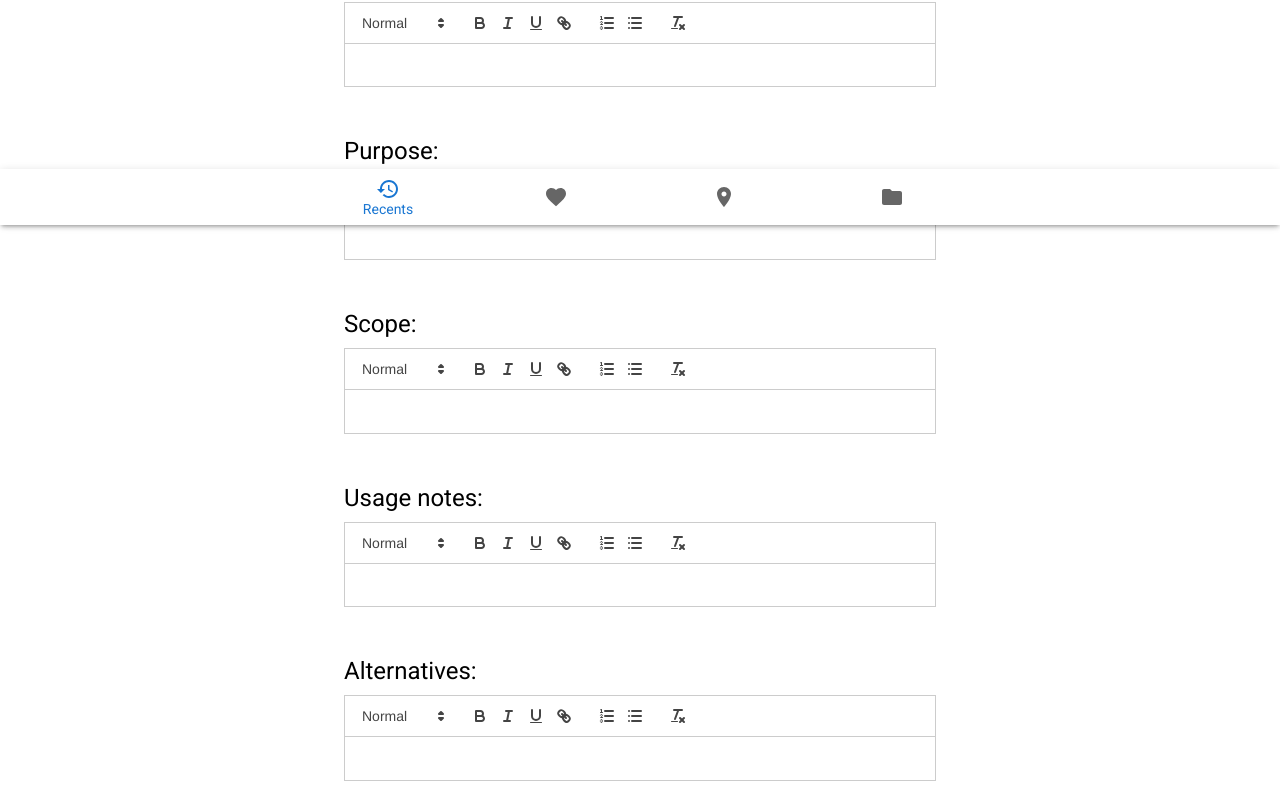
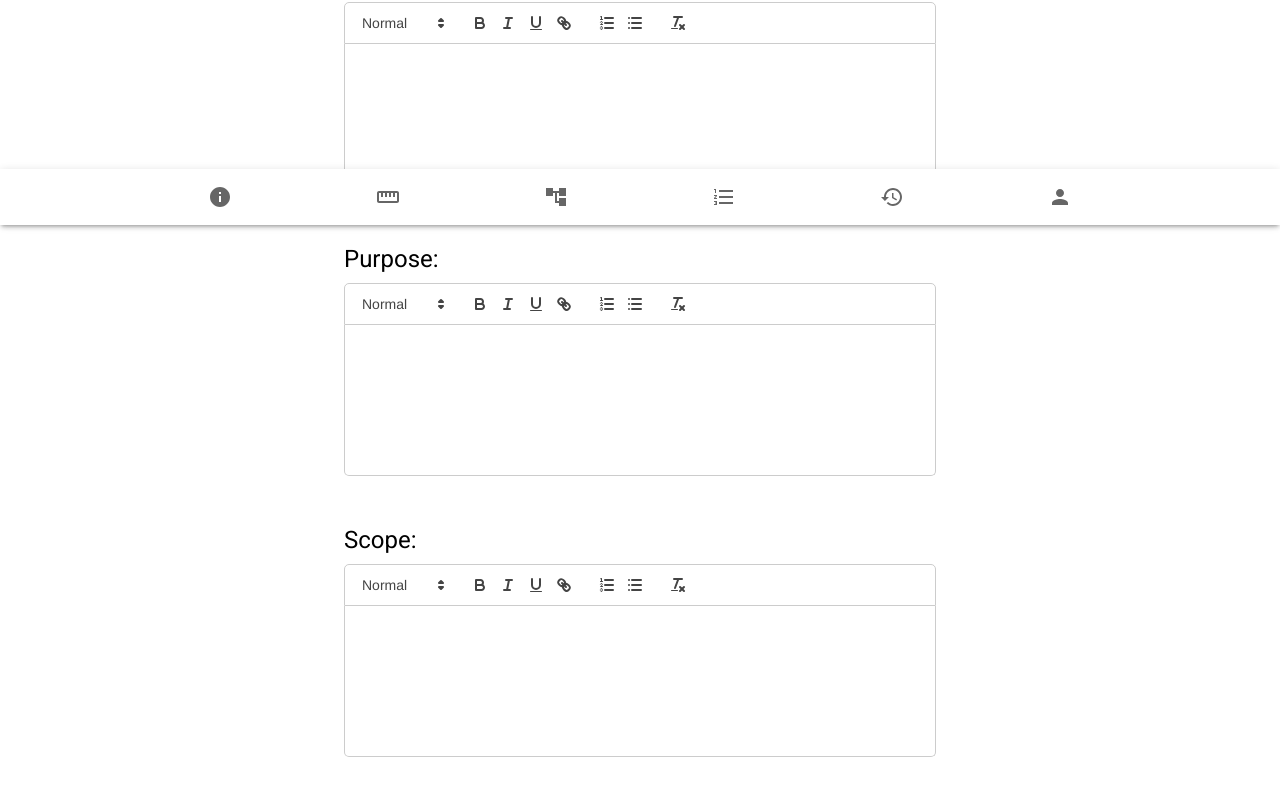
Before and after one commit to SLI0095/Process-modeling-tool-diploma-, a React (Create React App) app: page /user/1/processes/1 in a window 1280 px wide. Shown: the part 575-1385 px from the top of the page. Built offline with nearby package versions, Linux system fonts and the light colour scheme; sample sign-in values are in the browser's storage.

Commit message:
fixed quill added new process page

```diff
--- a/src/App.js
+++ b/src/App.js
@@ -5,6 +5,7 @@ import { BrowserRouter, Route, Routes } from "react-router-dom";
 import StartPage from "./pages/StartPage";
 import UserMainPage from "./pages/UserMainPage";
 import ProcessBasicInformation from "./pages/ProcessBasicInformation";
+import NewProcess from "./pages/NewProcess";
 
 function App() {
   return (
@@ -17,6 +18,7 @@ function App() {
             path="/user/:userId/processes/:processId"
             element={<ProcessBasicInformation />}
           />
+          <Route path="/user/:userId/newProcess" element={<NewProcess />} />
         </Route>
       </Routes>
     </BrowserRouter>
--- a/src/modules/ProcessSubMenuFooter.js
+++ b/src/modules/ProcessSubMenuFooter.js
@@ -1,10 +1,14 @@
 import * as React from "react";
 import BottomNavigation from "@mui/material/BottomNavigation";
 import BottomNavigationAction from "@mui/material/BottomNavigationAction";
-import FolderIcon from "@mui/icons-material/Folder";
-import RestoreIcon from "@mui/icons-material/Restore";
-import FavoriteIcon from "@mui/icons-material/Favorite";
-import LocationOnIcon from "@mui/icons-material/LocationOn";
+import {
+  AccountTree,
+  FormatListNumbered,
+  History,
+  Info,
+  Person,
+  Straighten,
+} from "@mui/icons-material";
 
 export default function ProcessSubMenuFooter() {
   const [value, setValue] = React.useState("recents");
@@ -13,28 +17,34 @@ export default function ProcessSubMenuFooter() {
     setValue(newValue);
   };
 
-  //TODO change icons and names + set routing + accept props
+  //TODO set routing + accept props
   return (
     <BottomNavigation value={value} onChange={handleChange}>
+      <BottomNavigationAction label="Main info" value="main" icon={<Info />} />
       <BottomNavigationAction
-        label="Recents"
-        value="recents"
-        icon={<RestoreIcon />}
+        label="Metrics"
+        value="metrics"
+        icon={<Straighten />}
       />
       <BottomNavigationAction
-        label="Favorites"
-        value="favorites"
-        icon={<FavoriteIcon />}
+        label="Workflow"
+        value="workflow"
+        icon={<AccountTree />}
       />
       <BottomNavigationAction
-        label="Nearby"
-        value="nearby"
-        icon={<LocationOnIcon />}
+        label="Activities"
+        value="activities"
+        icon={<FormatListNumbered />}
       />
       <BottomNavigationAction
-        label="Folder"
-        value="folder"
-        icon={<FolderIcon />}
+        label="History"
+        value="history"
+        icon={<History />}
+      />
+      <BottomNavigationAction
+        label="User settings"
+        value="settings"
+        icon={<Person />}
       />
     </BottomNavigation>
   );
--- /dev/null
+++ b/src/pages/NewProcess.js
@@ -0,0 +1,198 @@
+import MyAppBar from "../modules/MyAppBar";
+import {
+  Button,
+  Container,
+  FormControlLabel,
+  Grid,
+  Switch,
+  TextField,
+} from "@mui/material";
+import { useRef } from "react";
+import Typography from "@mui/material/Typography";
+import * as React from "react";
+import ReactQuill from "react-quill";
+import { UploadFile } from "@mui/icons-material";
+
+export default function NewProcess() {
+  const [checked, setChecked] = React.useState(false);
+
+  const handleChange = (event) => {
+    setChecked(event.target.checked);
+  };
+
+  const saveProcess = () => {};
+
+  const name = useRef();
+  const briefDescription = useRef();
+  const mainDescription = useRef();
+  const purpose = useRef();
+  const scope = useRef();
+  const usageNotes = useRef();
+  const alternatives = useRef();
+  const howToStaff = useRef();
+  const keyConsiderations = useRef();
+  const version = useRef();
+  const changDate = useRef();
+  const changeDescription = useRef();
+
+  return (
+    <>
+      <MyAppBar />
+      <Container sx={{ marginTop: 5, width: "50%", marginBottom: 5 }}>
+        <form>
+          <Grid container spacing={1}>
+            <Grid item xs={12}>
+              <Typography variant={"h5"} component={"label"}>
+                Name:
+              </Typography>
+            </Grid>
+            <Grid item xs={12}>
+              <TextField required margin={"normal"} inputRef={name} fullWidth />
+            </Grid>
+            <Grid item xs={12} marginTop={5}>
+              <Typography variant={"h5"} component={"label"}>
+                Brief description:
+              </Typography>
+            </Grid>
+            <Grid item xs={12}>
+              <TextField
+                required
+                margin={"normal"}
+                inputRef={briefDescription}
+                multiline
+                rows={5}
+                fullWidth
+              />
+            </Grid>
+            <Grid item xs={12} marginTop={5}>
+              <Typography variant={"h5"} component={"label"}>
+                Main description:
+              </Typography>
+            </Grid>
+            <Grid item xs={12}>
+              <ReactQuill theme="snow" ref={mainDescription} />
+            </Grid>
+            <Grid item xs={12} marginTop={5}>
+              <Typography variant={"h5"} component={"label"}>
+                Purpose:
+              </Typography>
+            </Grid>
+            <Grid item xs={12}>
+              <ReactQuill theme="snow" ref={purpose} />
+            </Grid>
+            <Grid item xs={12} marginTop={5}>
+              <Typography variant={"h5"} component={"label"}>
+                Scope:
+              </Typography>
+            </Grid>
+            <Grid item xs={12}>
+              <ReactQuill theme="snow" ref={scope} />
+            </Grid>
+            <Grid item xs={12} marginTop={5}>
+              <Typography variant={"h5"} component={"label"}>
+                Usage notes:
+              </Typography>
+            </Grid>
+            <Grid item xs={12}>
+              <ReactQuill theme="snow" ref={usageNotes} />
+            </Grid>
+            <Grid item xs={12} marginTop={5}>
+              <Typography variant={"h5"} component={"label"}>
+                Alternatives:
+              </Typography>
+            </Grid>
+            <Grid item xs={12}>
+              <ReactQuill theme="snow" ref={alternatives} />
+            </Grid>
+            <Grid item xs={12} marginTop={5}>
+              <Typography variant={"h5"} component={"label"}>
+                How to staff:
+              </Typography>
+            </Grid>
+            <Grid item xs={12}>
+              <ReactQuill theme="snow" ref={howToStaff} />
+            </Grid>
+            <Grid item xs={12} marginTop={5}>
+              <Typography variant={"h5"} component={"label"}>
+                Key considerations:
+              </Typography>
+            </Grid>
+            <Grid item xs={12}>
+              <ReactQuill theme="snow" ref={keyConsiderations} />
+            </Grid>
+            <Grid item xs={12}>
+              <Typography variant={"h5"} component={"label"}>
+                Version:
+              </Typography>
+            </Grid>
+            <Grid item xs={12}>
+              <TextField margin={"normal"} inputRef={version} fullWidth />
+            </Grid>
+            <Grid item xs={12} marginTop={5}>
+              <Typography variant={"h5"} component={"label"}>
+                Change date:
+              </Typography>
+            </Grid>
+            <Grid item xs={12}>
+              <TextField
+                margin={"normal"}
+                inputRef={changDate}
+                type="date"
+                fullWidth
+              />
+            </Grid>
+            <Grid item xs={12} marginTop={5}>
+              <Typography variant={"h5"} component={"label"}>
+                Change description:
+              </Typography>
+            </Grid>
+            <Grid item xs={12}>
+              <ReactQuill theme="snow" ref={changeDescription} />
+            </Grid>
+
+            <Grid item xs={12} marginTop={5}>
+              <FormControlLabel
+                control={
+                  <Switch
+                    checked={checked}
+                    onChange={handleChange}
+                    name="bpmnSwitch"
+                  />
+                }
+                label="Use BPMN file"
+              />
+            </Grid>
+            <Grid hidden={!checked} item xs={12}>
+              <Button
+                variant="outlined"
+                startIcon={<UploadFile />}
+                component="label"
+              >
+                Upload File
+                <input type="file" id="fileInput" accept=".bpmn" hidden />
+              </Button>
+            </Grid>
+            <Grid item xs={2} marginTop={4} marginBottom={5}>
+              <Button
+                onClick={saveProcess()}
+                size={"large"}
+                variant="contained"
+              >
+                Create
+              </Button>
+            </Grid>
+            <Grid item xs={8} marginTop={4} marginBottom={5} display={"flex"}>
+              <Button
+                onClick={saveProcess()}
+                size={"large"}
+                variant="contained"
+              >
+                Cancel
+              </Button>
+            </Grid>
+          </Grid>
+        </form>
+      </Container>
+    </>
+  );
+}
--- a/src/pages/ProcessBasicInformation.js
+++ b/src/pages/ProcessBasicInformation.js
@@ -22,7 +22,7 @@ export default function ProcessBasicInformation() {
   const changDate = useRef();
   const changeDescription = useRef();
 
-  //TODO fix quill css + send changes + fetch at start info + try add back button
+  //TODO send changes + fetch at start info
   return (
     <>
       <MyAppBar />
@@ -133,15 +133,9 @@ export default function ProcessBasicInformation() {
             </Typography>
           </Grid>
           <Grid item xs={12}>
-            <TextField
-              margin={"normal"}
-              inputRef={changeDescription}
-              multiline
-              rows={5}
-              fullWidth
-            />
+            <ReactQuill theme="snow" ref={changeDescription} />
           </Grid>
-          <Grid item xs={12} marginBottom={5}>
+          <Grid item xs={12} marginTop={2} marginBottom={5}>
             <Button onClick={saveChanges} size={"large"} variant="contained">
               Save
             </Button>
--- a/src/quill.snow.css
+++ b/src/quill.snow.css
@@ -6,8 +6,8 @@
  */
 .ql-container {
   box-sizing: border-box;
-  font-family: Helvetica, Arial, sans-serif;
-  font-size: 13px;
+  font-family: Roboto, sans-serif;
+  font-size: 17px;
   height: 100%;
   margin: 0;
   position: relative;
@@ -32,9 +32,9 @@
 .ql-editor {
   box-sizing: border-box;
   line-height: 1.42;
-  height: 100%;
+  height: 150px;
   outline: none;
-  overflow-y: auto;
+  overflow-y: scroll;
   padding: 12px 15px;
   tab-size: 4;
   -moz-tab-size: 4;
@@ -847,6 +847,7 @@
 }
 .ql-toolbar.ql-snow {
   border: 1px solid #ccc;
+  border-radius: 5px 5px 0 0;
   box-sizing: border-box;
   font-family: 'Helvetica Neue', 'Helvetica', 'Arial', sans-serif;
   padding: 8px;
@@ -941,5 +942,7 @@
   color: #06c;
 }
 .ql-container.ql-snow {
+  height: auto;
   border: 1px solid #ccc;
+  border-radius: 0 0 5px 5px;
 }
```
